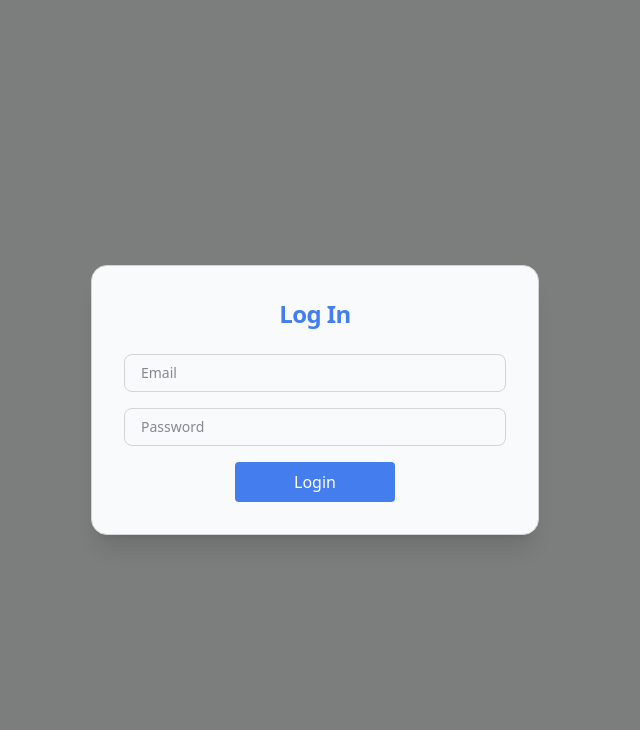
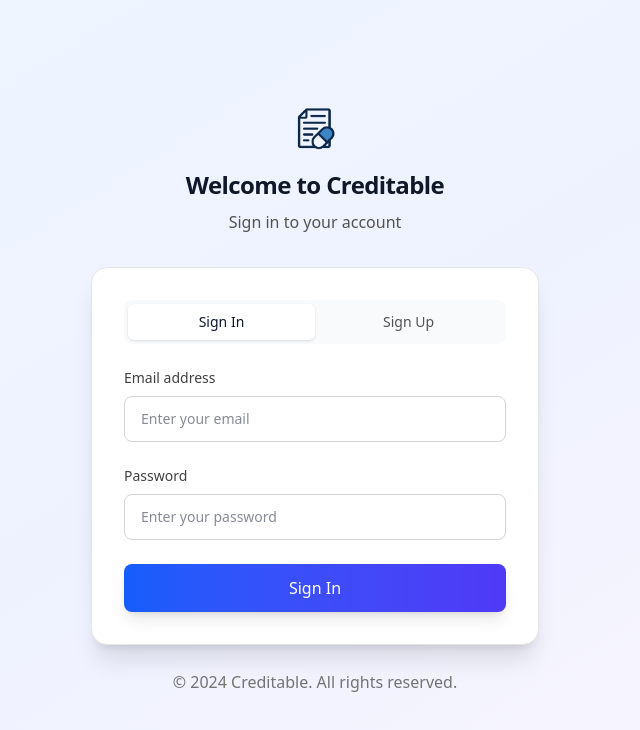
Before and after one commit to creditablehq/creditable, a React (Vite) app in the folder apps/frontend/: page /style-guide in a window 1280 px wide. Shown: the top 730 px of the page, without its empty margins (325-965 px from the left). Built offline with nearby package versions, Linux system fonts and the light colour scheme; no server answers; what @radix-ui/themes would draw is missing.

Commit message:
update auth theme

```diff
--- a/apps/frontend/src/App.tsx
+++ b/apps/frontend/src/App.tsx
@@ -4,9 +4,7 @@
 import Dashboard from './pages/Dashboard';
 import Layout from './components/layout/Layout';
 import StyleGuide from './pages/StyleGuide';
-import SignupForm from './components/auth/SignupForm';
-import LoginForm from './components/auth/LoginForm';
-import ModalAuthWrapper from './components/auth/ModalAuthWrapper';
+import Auth from './pages/Auth';
 import { Clients } from './routes/Clients';
 import { Brokers } from './routes/Brokers';
 import CompanyDetail from './pages/companies/[companyId]';
@@ -20,19 +18,14 @@
 
 const AppContent = () => {
   const { token } = useAuth();
-  const [ showAuthForm, setShowAuthForm ] = useState(false);
   const [ showUserAgreement, setShowUserAgreement ] = useState(true);
-  const [ authMode, setAuthMode ] = useState<'signup' | 'login'>('login');
   const [ ping, setPing ] = useState<string | null>(null);
 
   const auth = useContext(AuthContext);
   const { setToken, setUser } = useAuth();
 
   useEffect(() => {
-    if (!token) {
-      setShowAuthForm(true);
-    } else {
-      setShowAuthForm(false);
+    if (token) {
       setShowUserAgreement(!auth?.user?.hasConsentedUserAgreement);
     }
     pingBackend()
@@ -50,17 +43,13 @@
       .catch(e => { console.error("Error accpeting user agreement", e)});
   }
 
+  if (!token) {
+    return <Auth />;
+  }
+
   return (
     <div className="min-h-screen bg-neutral-100 text-neutral-900 dark:bg-neutral-900 dark:text-neutral-100">
-      {showAuthForm ? (
-        <ModalAuthWrapper
-          title={authMode === 'signup' ? 'Sign Up' : 'Log In'}
-          // switchModeLabel={authMode === 'signup' ? 'Already have an account? Log In' : 'New user? Sign Up'}
-          onSwitchMode={() => setAuthMode(authMode === 'signup' ? 'login' : 'signup')}
-        >
-          {authMode === 'signup' ? <SignupForm /> : <LoginForm />}
-        </ModalAuthWrapper>
-      ) : showUserAgreement ? (
+      {showUserAgreement ? (
         <UserAgreementModal onClose={handleCloseUserAgreement} />
       ) : (
         <Router>
--- a/apps/frontend/src/components/auth/LoginForm.tsx
+++ b/apps/frontend/src/components/auth/LoginForm.tsx
@@ -26,33 +26,53 @@
   };
 
   return (
-    <form onSubmit={handleSubmit} className='flex flex-col gap-4 items-center'>
+    <form onSubmit={handleSubmit} className='space-y-6'>
+      <div>
+        <label htmlFor="email" className="block text-sm font-medium text-neutral-700 dark:text-neutral-300 mb-2">
+          Email address
+        </label>
         <input
           type="email"
-        className={cn(clsx('w-full rounded-lg border border-neutral-300 px-4 py-2 text-sm dark:bg-neutral-900 dark:text-white dark:border-neutral-600', isFailedLogin ? 'border-red' : ''))}
+          id="email"
+          className={cn(
+            'w-full rounded-lg border px-4 py-3 text-sm transition-colors focus:outline-none focus:ring-2 focus:ring-blue-500 focus:border-transparent dark:bg-neutral-700 dark:text-white dark:border-neutral-600 dark:focus:ring-blue-400',
+            isFailedLogin ? 'border-red-300 focus:ring-red-500' : 'border-neutral-300 dark:border-neutral-600'
+          )}
           value={email}
           onChange={(e) => setEmail(e.target.value)}
-        placeholder="Email"
+          placeholder="Enter your email"
           required
         />
+      </div>
+      <div>
+        <label htmlFor="password" className="block text-sm font-medium text-neutral-700 dark:text-neutral-300 mb-2">
+          Password
+        </label>
         <input
           type="password"
-        className={cn(clsx('w-full rounded-lg border border-neutral-300 px-4 py-2 text-sm dark:bg-neutral-900 dark:text-white dark:border-neutral-600', isFailedLogin ? 'border-red' : ''))}
+          id="password"
+          className={cn(
+            'w-full rounded-lg border px-4 py-3 text-sm transition-colors focus:outline-none focus:ring-2 focus:ring-blue-500 focus:border-transparent dark:bg-neutral-700 dark:text-white dark:border-neutral-600 dark:focus:ring-blue-400',
+            isFailedLogin ? 'border-red-300 focus:ring-red-500' : 'border-neutral-300 dark:border-neutral-600'
+          )}
           value={password}
           onChange={(e) => setPassword(e.target.value)}
-        placeholder="Password"
+          placeholder="Enter your password"
           required
         />
+      </div>
       {
         isFailedLogin &&
-        <span className='content-start text-red-500'>Invalid username or password</span>
+        <div className='text-red-600 dark:text-red-400 text-sm font-medium'>
+          Invalid email or password
+        </div>
       }
       <button
         type="submit"
         disabled={loading}
-        className="bg-brand text-white px-4 py-2 rounded w-40 hover:bg-brand-dark disabled:cursor-progress disabled:border disabled:border-muted-100 disabled:text-muted-100 disabled:dark:border-muted-900 disabled:dark:text-muted-900"
+        className="w-full bg-gradient-to-r from-blue-600 to-indigo-600 hover:from-blue-700 hover:to-indigo-700 text-white font-medium py-3 px-4 rounded-lg transition-all duration-200 disabled:opacity-50 disabled:cursor-not-allowed shadow-lg hover:shadow-xl"
       >
-        Login
+        {loading ? 'Signing in...' : 'Sign In'}
       </button>
     </form>
   );
--- a/apps/frontend/src/components/auth/SignupForm.tsx
+++ b/apps/frontend/src/components/auth/SignupForm.tsx
@@ -30,41 +30,60 @@
   };
 
   return (
-    <form onSubmit={handleSubmit} className='flex flex-col gap-4 items-center'>
-      {error && <div style={{ color: 'red' }}>{error}</div>}
+    <form onSubmit={handleSubmit} className='space-y-6'>
+      {error && (
+        <div className='text-red-600 dark:text-red-400 text-sm font-medium bg-red-50 dark:bg-red-900/20 p-3 rounded-lg'>
+          {error}
+        </div>
+      )}
+      <div>
+        <label htmlFor="name" className="block text-sm font-medium text-neutral-700 dark:text-neutral-300 mb-2">
+          Full name
+        </label>
         <input
           type="text"
-        className="w-full rounded-lg border border-neutral-300 px-4 py-2 text-sm dark:bg-neutral-900 dark:text-white dark:border-neutral-600"
           id="name"
+          className="w-full rounded-lg border border-neutral-300 px-4 py-3 text-sm transition-colors focus:outline-none focus:ring-2 focus:ring-blue-500 focus:border-transparent dark:bg-neutral-700 dark:text-white dark:border-neutral-600 dark:focus:ring-blue-400"
           value={name}
-        placeholder='Name'
           onChange={(e) => setName(e.target.value)}
+          placeholder="Enter your full name"
           required
         />
+      </div>
+      <div>
+        <label htmlFor="email" className="block text-sm font-medium text-neutral-700 dark:text-neutral-300 mb-2">
+          Email address
+        </label>
         <input
           type="email"
-        className="w-full rounded-lg border border-neutral-300 px-4 py-2 text-sm dark:bg-neutral-900 dark:text-white dark:border-neutral-600"
           id="email"
+          className="w-full rounded-lg border border-neutral-300 px-4 py-3 text-sm transition-colors focus:outline-none focus:ring-2 focus:ring-blue-500 focus:border-transparent dark:bg-neutral-700 dark:text-white dark:border-neutral-600 dark:focus:ring-blue-400"
           value={email}
-        placeholder='Email'
           onChange={(e) => setEmail(e.target.value)}
+          placeholder="Enter your email"
           required
         />
+      </div>
+      <div>
+        <label htmlFor="password" className="block text-sm font-medium text-neutral-700 dark:text-neutral-300 mb-2">
+          Password
+        </label>
         <input
           type="password"
-        className="w-full rounded-lg border border-neutral-300 px-4 py-2 text-sm dark:bg-neutral-900 dark:text-white dark:border-neutral-600"
           id="password"
+          className="w-full rounded-lg border border-neutral-300 px-4 py-3 text-sm transition-colors focus:outline-none focus:ring-2 focus:ring-blue-500 focus:border-transparent dark:bg-neutral-700 dark:text-white dark:border-neutral-600 dark:focus:ring-blue-400"
           value={password}
-        placeholder='Password'
           onChange={(e) => setPassword(e.target.value)}
+          placeholder="Create a password"
           required
         />
+      </div>
       <button
         type="submit"
         disabled={loading}
-        className="bg-brand text-white px-4 py-2 rounded w-40 hover:bg-brand-dark"
+        className="w-full bg-gradient-to-r from-green-600 to-emerald-600 hover:from-green-700 hover:to-emerald-700 text-white font-medium py-3 px-4 rounded-lg transition-all duration-200 disabled:opacity-50 disabled:cursor-not-allowed shadow-lg hover:shadow-xl"
       >
-        {loading ? 'Signing up...' : 'Sign Up'}
+        {loading ? 'Creating account...' : 'Create Account'}
       </button>
     </form>
   );
--- /dev/null
+++ b/apps/frontend/src/pages/Auth.tsx
@@ -0,0 +1,74 @@
+import React, { useState } from 'react';
+import { useAuth } from '../contexts/AuthContext';
+import LoginForm from '../components/auth/LoginForm';
+import SignupForm from '../components/auth/SignupForm';
+import { cn } from '../../lib/utils';
+
+const Auth = () => {
+  const { token } = useAuth();
+  const [authMode, setAuthMode] = useState<'login' | 'signup'>('login');
+
+  if (token) {
+    return null; // Don't render if already authenticated
+  }
+
+  return (
+    <div className="min-h-screen bg-gradient-to-br from-blue-50 via-indigo-50 to-purple-50 dark:from-neutral-900 dark:via-neutral-800 dark:to-neutral-900 flex items-center justify-center p-4">
+      <div className="w-full max-w-md">
+        {/* Logo */}
+        <div className="text-center mb-8">
+          <img
+            src="/creditablelogo_nobackground.png"
+            alt="Creditable"
+            className="h-12 mx-auto mb-4"
+          />
+          <h1 className="text-2xl font-bold text-neutral-900 dark:text-white">
+            Welcome to Creditable
+          </h1>
+          <p className="text-neutral-600 dark:text-neutral-400 mt-2">
+            {authMode === 'login' ? 'Sign in to your account' : 'Create your account'}
+          </p>
+        </div>
+
+        {/* Auth Card */}
+        <div className="bg-white dark:bg-neutral-800 rounded-2xl shadow-xl border border-neutral-200 dark:border-neutral-700 p-8">
+          {/* Tab Switcher */}
+          <div className="flex rounded-lg bg-neutral-100 dark:bg-neutral-700 p-1 mb-6">
+            <button
+              onClick={() => setAuthMode('login')}
+              className={cn(
+                'flex-1 py-2 px-4 rounded-md text-sm font-medium transition-all',
+                authMode === 'login'
+                  ? 'bg-white dark:bg-neutral-600 text-neutral-900 dark:text-white shadow-sm'
+                  : 'text-neutral-600 dark:text-neutral-400 hover:text-neutral-900 dark:hover:text-white'
+              )}
+            >
+              Sign In
+            </button>
+            <button
+              onClick={() => setAuthMode('signup')}
+              className={cn(
+                'flex-1 py-2 px-4 rounded-md text-sm font-medium transition-all',
+                authMode === 'signup'
+                  ? 'bg-white dark:bg-neutral-600 text-neutral-900 dark:text-white shadow-sm'
+                  : 'text-neutral-600 dark:text-neutral-400 hover:text-neutral-900 dark:hover:text-white'
+              )}
+            >
+              Sign Up
+            </button>
+          </div>
+
+          {/* Form */}
+          {authMode === 'login' ? <LoginForm /> : <SignupForm />}
+        </div>
+
+        {/* Footer */}
+        <div className="text-center mt-6 text-sm text-neutral-500 dark:text-neutral-400">
+          <p>© 2024 Creditable. All rights reserved.</p>
+        </div>
+      </div>
+    </div>
+  );
+};
+
+export default Auth;
```
Lines whose indentation alone changed are shown as unchanged.
